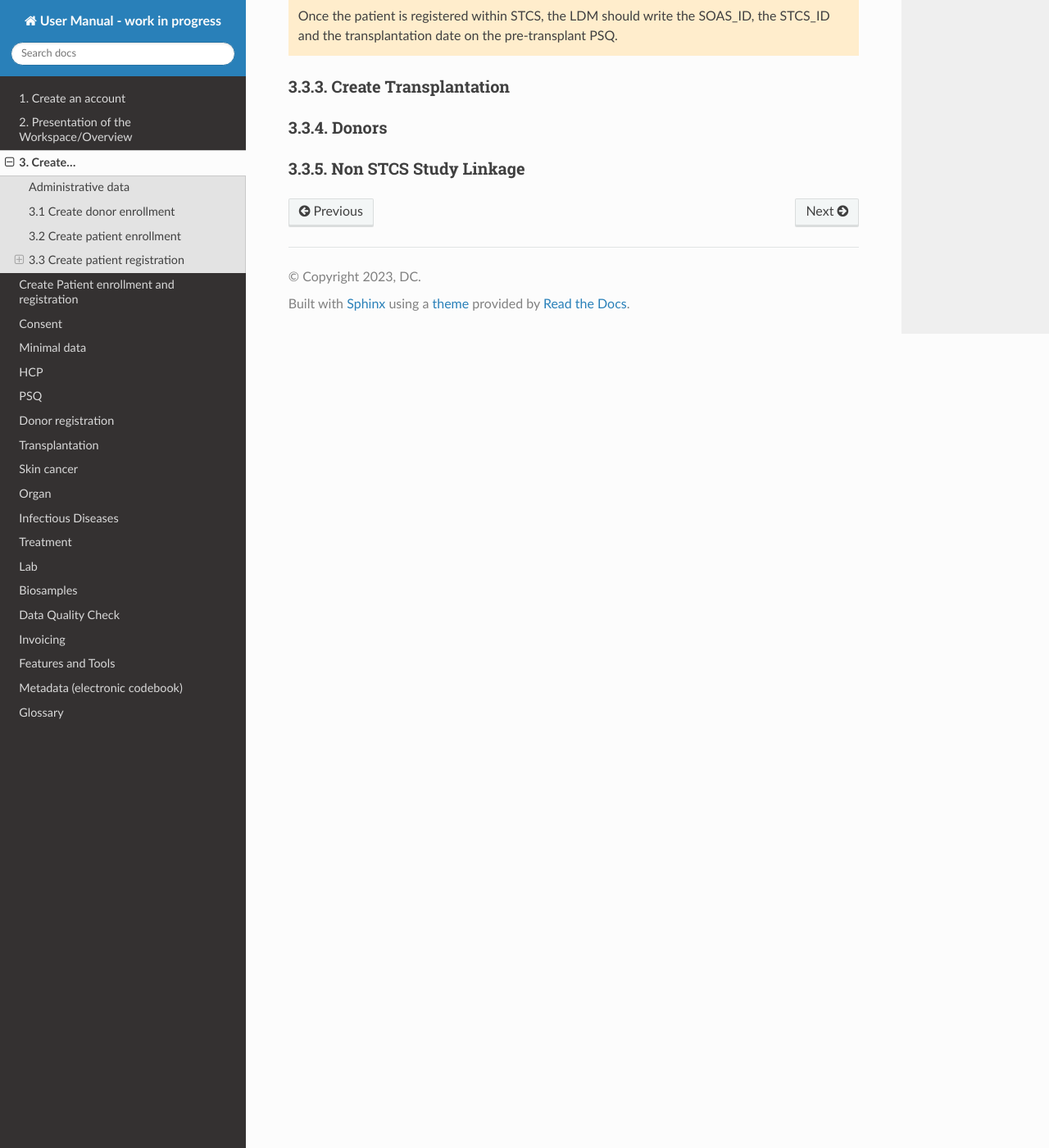
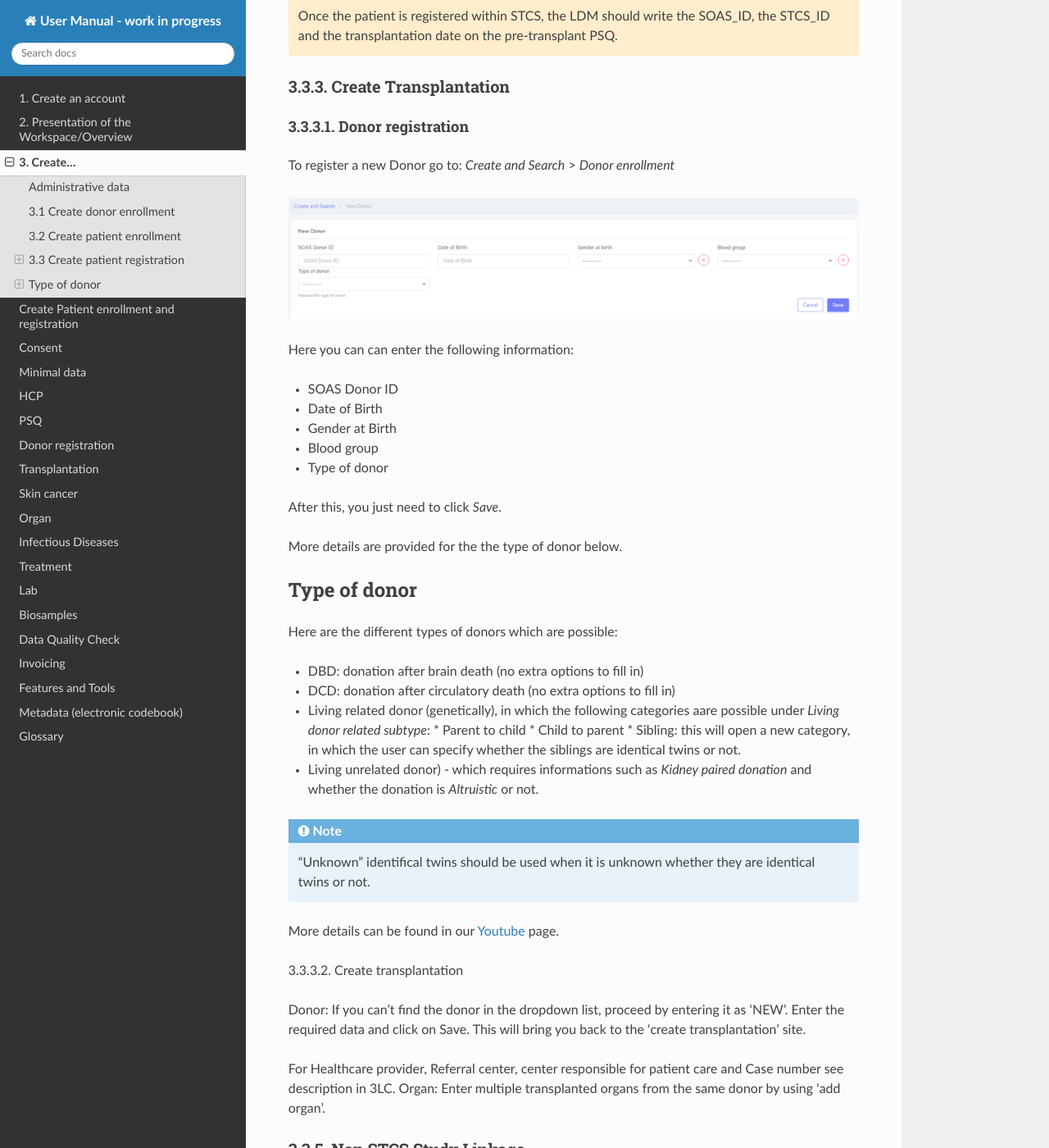
Before and after one commit to swiss-transplant-cohort-study/3LC-user-manual, a Sphinx documentation site: the page built from docs/source/createPatDon.rst, in a window 1280 px wide and 1400 px high, scrolled down 6377 px. Shown: the whole window at 82% size. Built offline with Sphinx 7.4.7 and the Read the Docs theme 3.1.0, drawn with Linux system fonts in a browser that asks for light colours.

Commit message:
Update createPatDon.rst

```diff
--- a/docs/source/createPatDon.rst
+++ b/docs/source/createPatDon.rst
@@ -140,8 +140,48 @@ We recommend the following workflow for patient registration:
 3.3.3. Create Transplantation
 ================================
 
-3.3.4. Donors
-===================
+3.3.3.1. Donor registration
+-------------------------------
+
+To register a new Donor go to: *Create and Search* > *Donor enrollment*
+
+.. image:: Donor.png
+
+Here you can can enter the following information:
+
+* SOAS Donor ID
+* Date of Birth
+* Gender at Birth
+* Blood group
+* Type of donor
+
+After this, you just need to click *Save*.
+
+More details are provided for the the type of donor below.
+
+Type of donor
+****************
+
+Here are the different types of donors which are possible:
+
+* DBD: donation after brain death (no extra options to fill in)
+* DCD: donation after circulatory death (no extra options to fill in)
+* Living related donor (genetically), in which the following categories aare possible under *Living donor related subtype*:
+  * Parent to child
+  * Child to parent
+  * Sibling: this will open a new category, in which the user can specify whether the siblings are identical twins or not.
+* Living unrelated donor) - which requires informations such as *Kidney paired donation* and whether the donation is *Altruistic* or not.
+
+.. note:: "Unknown" identifical twins should be used when it is unknown whether they are identical twins or not.
+
+More details can be found in our `Youtube <https://www.youtube.com/watch?v=ZWZr9FcZ0js>`_ page.
+
+3.3.3.2. Create transplantation
+
+Donor: If you can’t find the donor in the dropdown list, proceed by entering it as ‘NEW’. Enter the required data and click on Save. This will bring you back to the ‘create transplantation’ site.
+
+For Healthcare provider, Referral center, center responsible for patient care and Case number see description in 3LC.
+Organ: Enter multiple transplanted organs from the same donor by using ‘add organ’.
 
 3.3.5. Non STCS Study Linkage
 =================================
```
